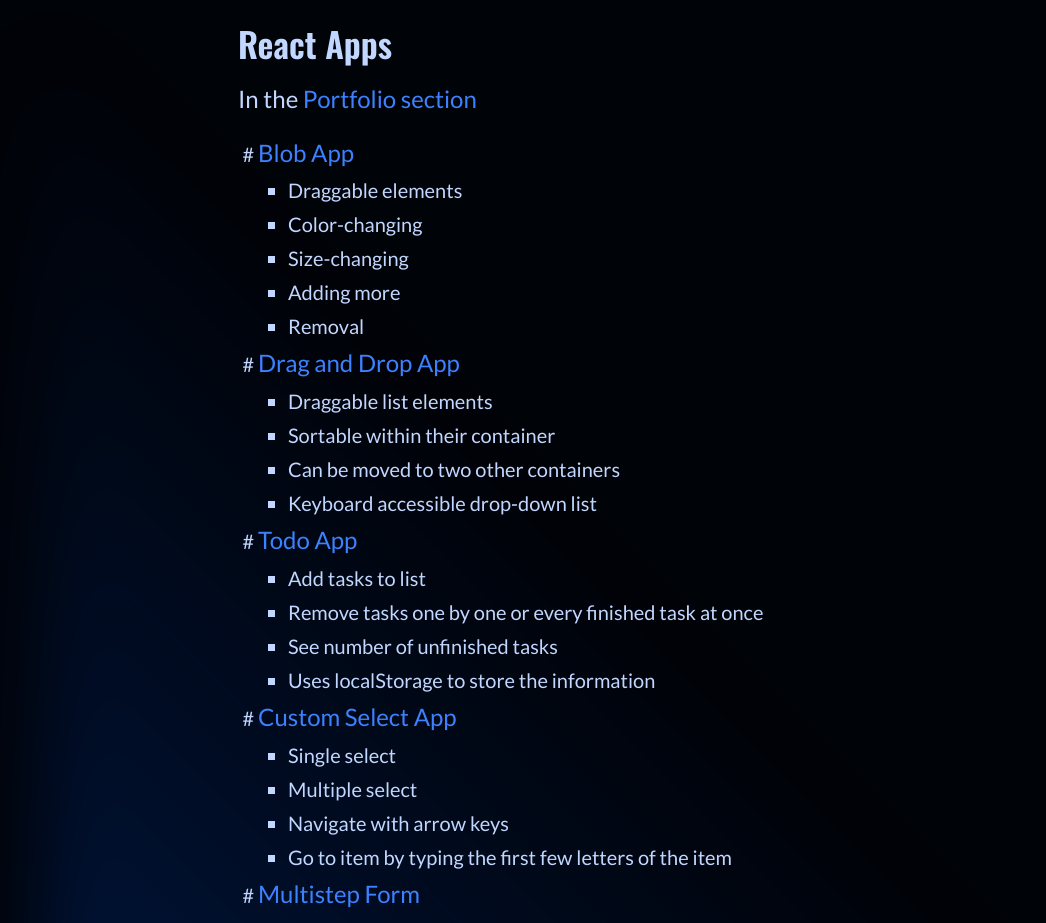
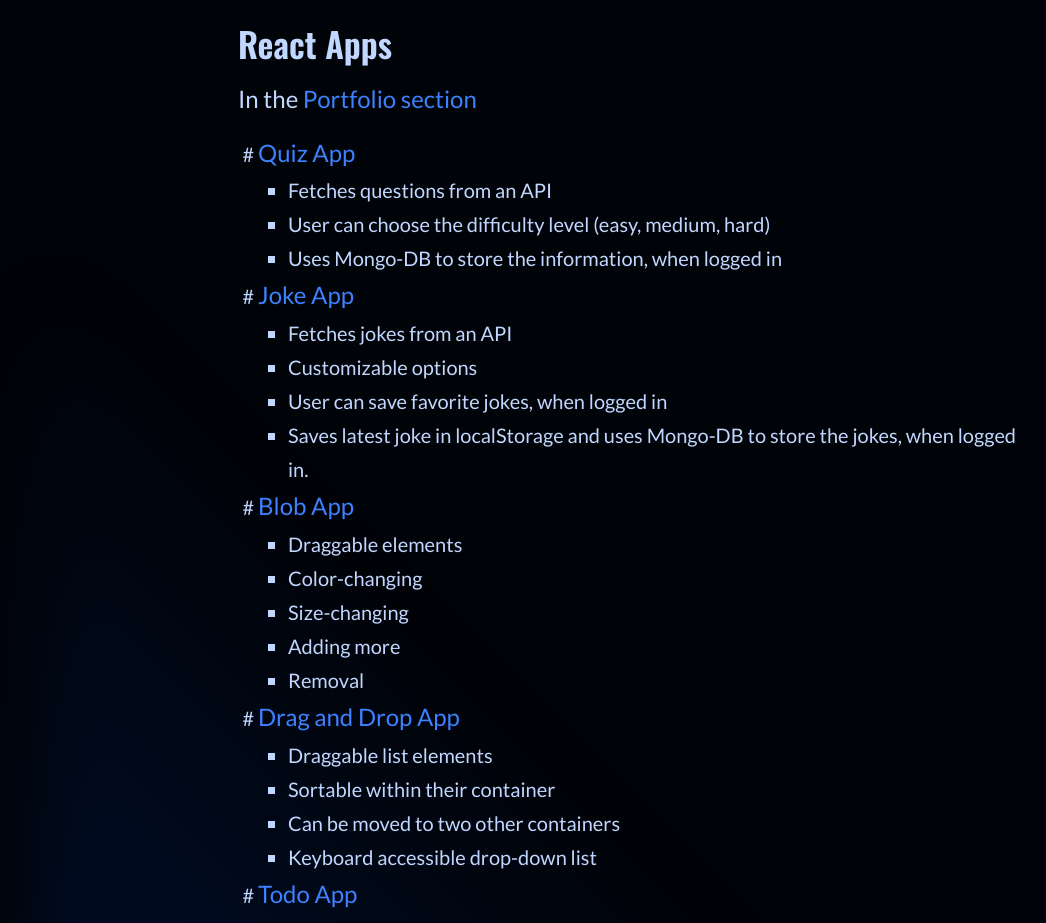
Before and after one commit to jenniina/react-sub-site, a React (Vite) app: page /about in a window 1280 px wide. Shown: the part 2000-2923 px from the top of the page, without its empty margins (2-1048 px from the left). Built offline with nearby package versions, Linux system fonts and the light colour scheme; no server answers.

Commit message:
add jokes-app and quiz-app to list

```diff
--- a/src/pages/About.tsx
+++ b/src/pages/About.tsx
@@ -173,6 +173,30 @@ export default function About({
               <ul className='ul'>
                 <li>
                   <big>
+                    <Link to='/portfolio/quiz'>Quiz App</Link>
+                  </big>
+                  <ul>
+                    <li>Fetches questions from an API</li>
+                    <li>User can choose the difficulty level (easy, medium, hard)</li>
+                    <li>Uses Mongo-DB to store the information, when logged in</li>
+                  </ul>
+                </li>
+                <li>
+                  <big>
+                    <Link to='/portfolio/jokes'>Joke App</Link>
+                  </big>
+                  <ul>
+                    <li>Fetches jokes from an API</li>
+                    <li>Customizable options</li>
+                    <li>User can save favorite jokes, when logged in</li>
+                    <li>
+                      Saves latest joke in localStorage and uses Mongo-DB to store the
+                      jokes, when logged in.
+                    </li>
+                  </ul>
+                </li>
+                <li>
+                  <big>
                     <Link to='/portfolio/blob'>Blob App</Link>
                   </big>
                   <ul>
```
Also changed, not shown: 3 other files (tests, documents, lock files or other folders).
